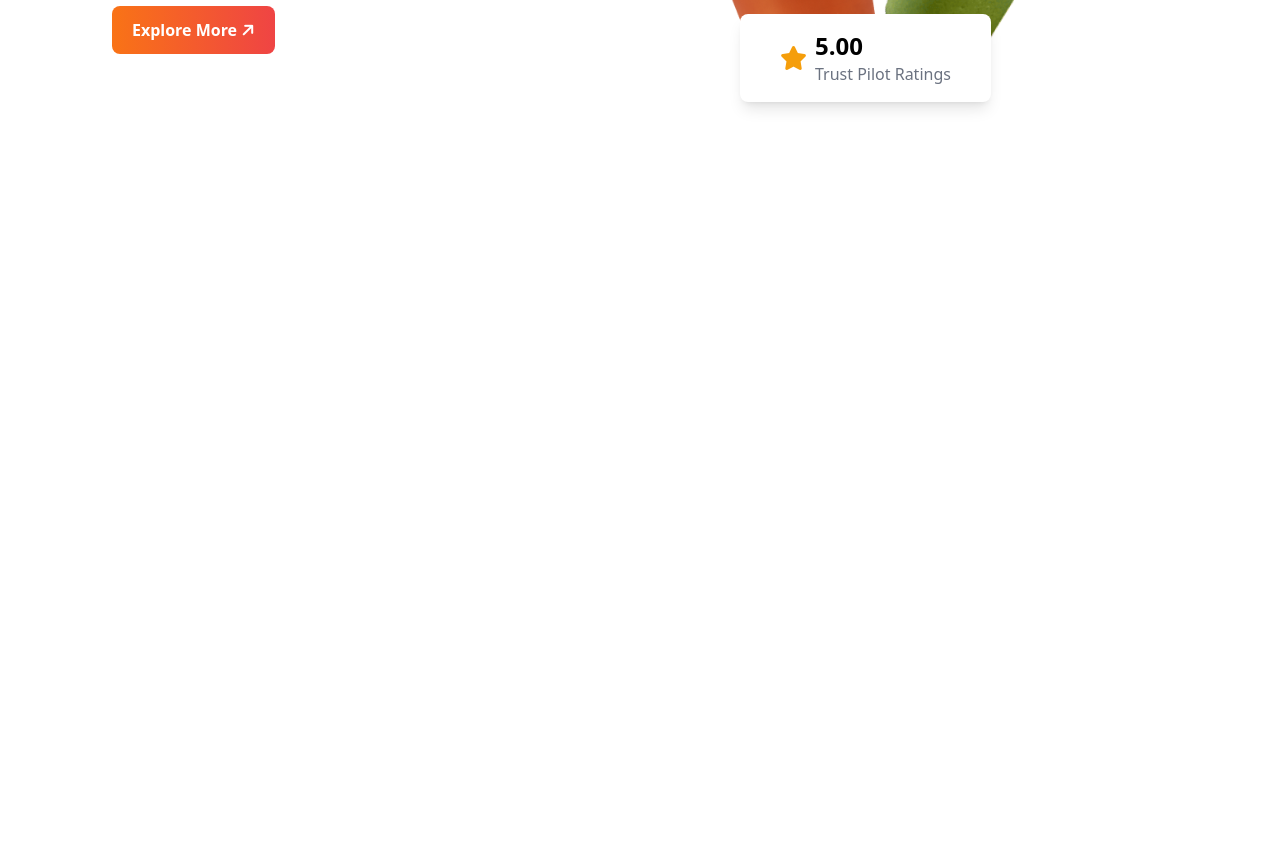
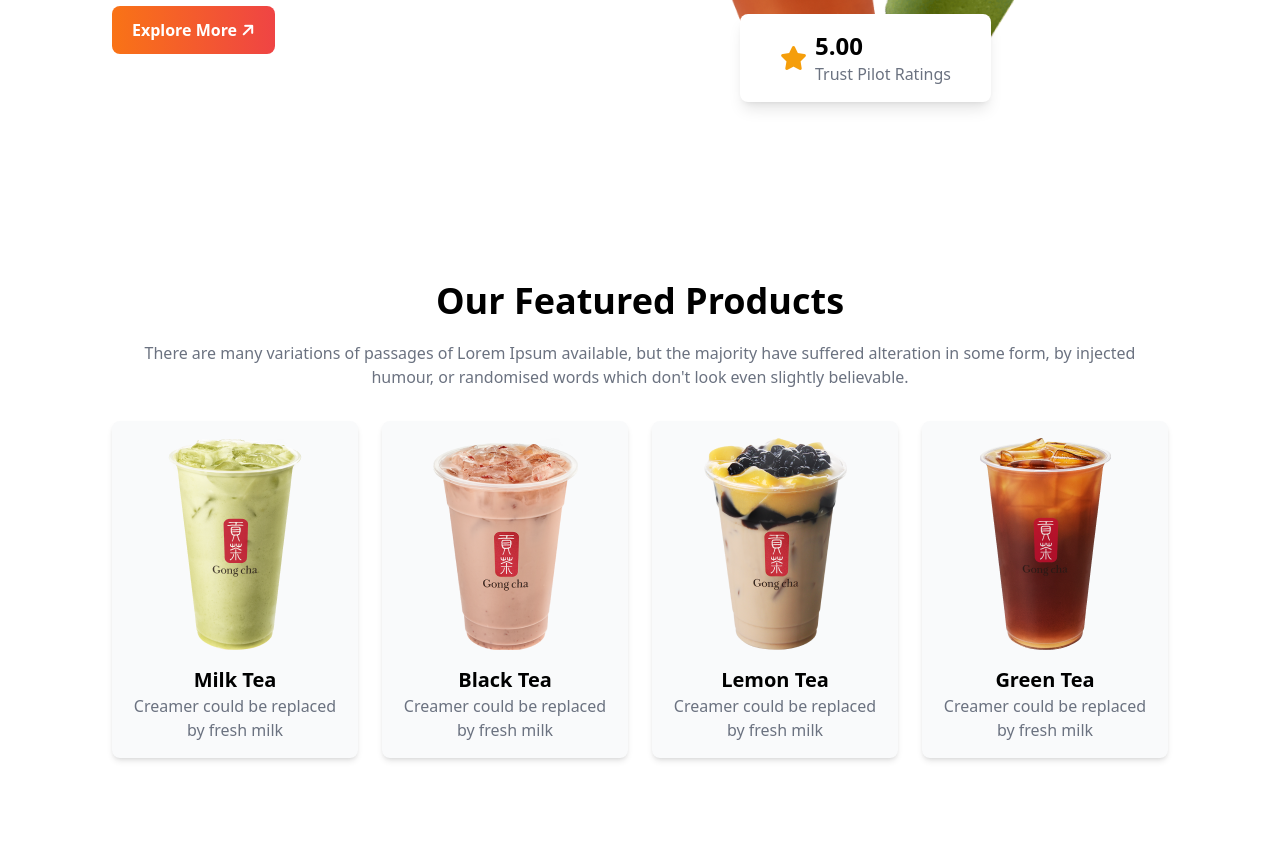
Before and after one commit to SajidHasanNirob/tea-house, a plain HTML site: page index.html in a window 1280 px wide. Shown: the part 346-1200 px from the top of the page. Before the commit the page ends 800 px from the top, so only its background shows below. Drawn offline with nearby package versions, Linux system fonts and the light colour scheme.

Commit message:
featured section done

```diff
--- a/index.html
+++ b/index.html
@@ -36,7 +36,7 @@
 
     <!-- header section -->
 
-    <header class="flex pt-10 mb-20">
+    <header class="lg:flex pt-10 mb-20">
       <!-- text content -->
       <div>
 
@@ -64,7 +64,8 @@
           <img class="w-full" src="./images/banner.png" alt="">
         </div>
         <!-- card -->
-         <div class="absolute flex items-center bg-white shadow-lg px-2 py-2 md:px-10 lg:py-4 rounded-lg top-28 md:top-80 md:left-32 lg:left-28">
+        <div
+          class="absolute flex items-center bg-white shadow-lg px-2 py-2 md:px-10 lg:py-4 rounded-lg top-28 md:top-80 md:left-32 lg:left-28">
           <!-- icon -->
           <div><i class="fa-solid fa-star text-2xl text-amber-500"></i></div>
           <!-- text -->
@@ -77,7 +78,56 @@
 
     </header>
 
+    <!-- featured product section -->
 
+    <section class="py-8 lg:py-24">
+      <!-- title section -->
+      <div class="text-center mb-8">
+        <h1 class="text-3xl md:text-4xl font-bold mb-5">Our Featured Products</h1>
+        <p class="text-gray-500">There are many variations of passages of Lorem Ipsum available, but the majority have
+          suffered alteration in
+          some form, by injected humour, or randomised words which don't look even slightly believable. </p>
+      </div>
+
+      <!-- grid cards-->
+      <div class="grid grid-cols-1 md:grid-cols-2 lg:grid-cols-4 gap-6 text-center">
+        <!-- product card-01 -->
+        <div class="rounded-lg shadow-md bg-gray-50 overflow-hidden">
+          <img class="mx-auto pt-4" src="./images/tea-1.png" alt="">
+          <div class="p-4 ">
+            <h2 class="font-bold text-xl">Milk Tea</h2>
+          <p class="text-gray-500">Creamer could be replaced by fresh milk</p>
+          </div>
+        </div>
+        <!-- product card-02 -->
+        <div class="rounded-lg shadow-md bg-gray-50 overflow-hidden">
+          <img class="mx-auto pt-4" src="./images/tea-2.png" alt="">
+          <div class="p-4 ">
+            <h2 class="font-bold text-xl">Black Tea</h2>
+          <p class="text-gray-500">Creamer could be replaced by fresh milk</p>
+          </div>
+        </div>
+        <!-- product card-03 -->
+        <div class="rounded-lg shadow-md bg-gray-50 overflow-hidden">
+          <img class="mx-auto pt-4" src="./images/tea-3.png" alt="">
+          <div class="p-4 ">
+            <h2 class="font-bold text-xl">Lemon Tea</h2>
+          <p class="text-gray-500">Creamer could be replaced by fresh milk</p>
+          </div>
+        </div>
+        <!-- product card-04 -->
+        <div class="rounded-lg shadow-md bg-gray-50 overflow-hidden">
+          <img class="mx-auto pt-4" src="./images/tea-4.png" alt="">
+          <div class="p-4 ">
+            <h2 class="font-bold text-xl">Green Tea</h2>
+          <p class="text-gray-500">Creamer could be replaced by fresh milk</p>
+          </div>
+        </div>
+
+
+      </div>
+
+    </section>
 
 
   </main>
```
Lines whose indentation alone changed are shown as unchanged.
